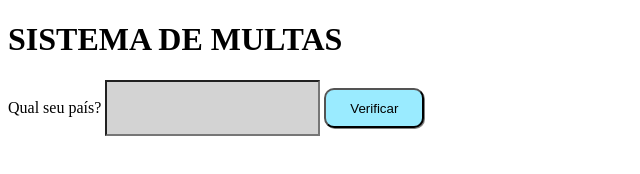
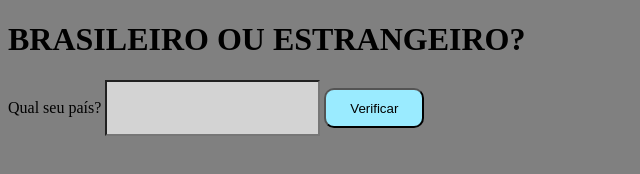
Before and after one commit to RobertoKFSF/CursoJS, a plain HTML site: page aula11/ex011.html in a window 1280 px wide. Shown: the whole page, without its empty margins (0-640 px from the left). Drawn offline with Linux system fonts and the light colour scheme.

Commit message:
Fazendo sistema de estrangeiro ou brasileiro

```diff
--- a/aula11/ex011.html
+++ b/aula11/ex011.html
@@ -5,6 +5,9 @@
     <meta name="viewport" content="width=device-width, initial-scale=1.0">
     <title>DETRAN</title>
     <style>
+        body {
+            background-color: gray;
+        }
         #txtpais {
             height: 50px;
             font-size: medium;
@@ -24,9 +27,9 @@
     </style>
 </head>
 <body>
-    <h1>SISTEMA DE MULTAS</h1>
+    <h1>BRASILEIRO OU ESTRANGEIRO?</h1>
     <form action="">
-        <label for="vel">Qual seu país? </label>
+        <label for="pais">Qual seu país? </label>
         <input type="text" name="pais" id="txtpais" required>
         <input type="button" id="botao" value="Verificar" onclick="Verificar()">
         <div id="res">
```
